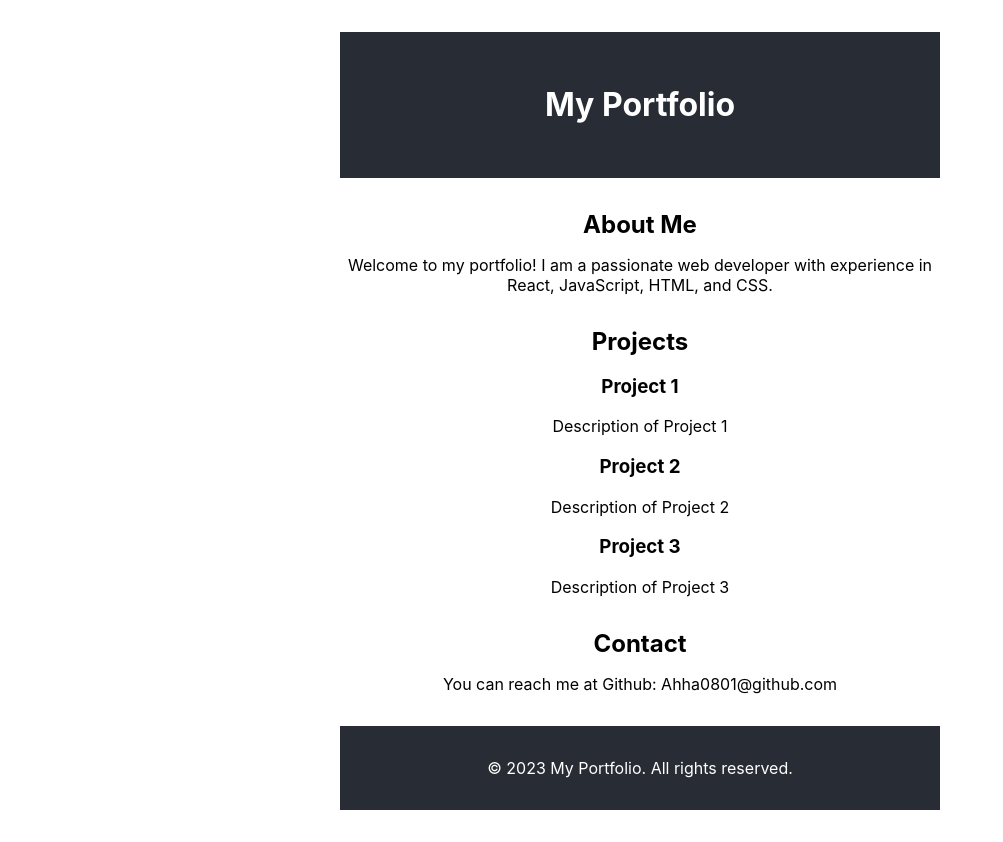
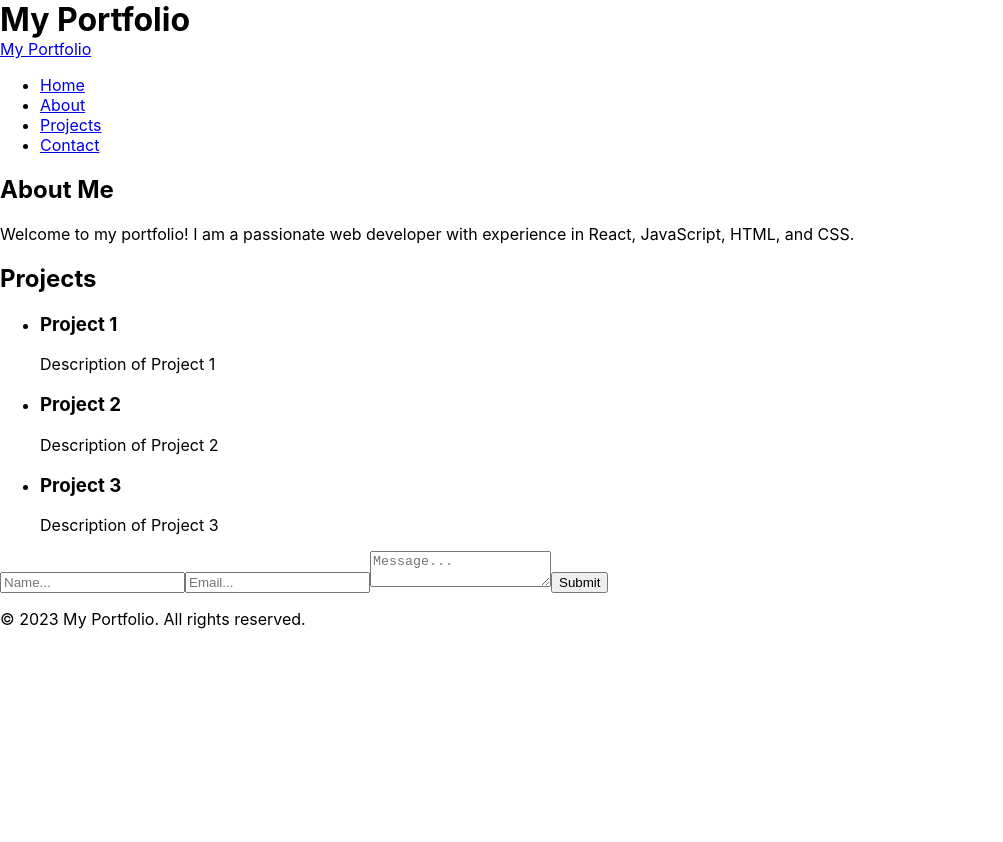
Before and after one commit to Ahha0801/React_Portfolio, a React (Create React App) app: page / in a window 1280 px wide. Shown: the whole page, without its empty margins (0-1003 px from the left). After the commit the page ends 800 px from the top, so only its background shows below. Built offline with nearby package versions, Linux system fonts and the light colour scheme.

Commit message:
set up components

```diff
--- a/package.json
+++ b/package.json
@@ -3,6 +3,7 @@
   "version": "0.1.0",
   "private": true,
   "dependencies": {
+    "@formspree/react": "^2.4.1",
     "@testing-library/jest-dom": "^5.16.5",
     "@testing-library/react": "^13.4.0",
     "@testing-library/user-event": "^13.5.0",
--- a/src/App.css
+++ b/src/App.css
@@ -1,40 +1,4 @@
-.App {
-  text-align: center;
-  margin: 2rem auto;
-  max-width: 600px;
-  padding: 0 1rem;
-}
-
-.App header {
-  background-color: #282c34;
-  padding: 2rem;
-  color: white;
-}
-
-.App main {
-  margin-top: 2rem;
-}
-
-.App section {
-  margin-bottom: 2rem;
-}
-
-.App h2 {
-  margin-bottom: 1rem;
-}
-
-.App ul {
-  list-style: none;
+body, html, h1 {
+  margin: 0;
   padding: 0;
 }
-
-.App li {
-  margin-bottom: 1rem;
-}
-
-.App footer {
-  margin-top: 2rem;
-  background-color: #282c34;
-  padding: 1rem;
-  color: white;
-}
--- a/src/App.js
+++ b/src/App.js
@@ -1,5 +1,10 @@
 import React from 'react';
 import './App.css';
+import Navbar from "./components/Navbar"
+import About from "./components/About"
+import Projects from "./components/Projects"
+import Contact from "./components/Contact"
+import Footer from "./components/Footer"
 
 function App() {
   return (
@@ -7,41 +12,13 @@ function App() {
       <header className="App-header">
         <h1>My Portfolio</h1>
       </header>
+      <Navbar />
       <main>
-        <section>
-          <h2>About Me</h2>
-          <p>
-            Welcome to my portfolio! I am a passionate web developer with experience in React, JavaScript, HTML, and CSS.
-          </p>
-        </section>
-        <section>
-          <h2>Projects</h2>
-          <ul>
-            <li>
-              <h3>Project 1</h3>
-              <p>Description of Project 1</p>
-            </li>
-            <li>
-              <h3>Project 2</h3>
-              <p>Description of Project 2</p>
-            </li>
-            <li>
-              <h3>Project 3</h3>
-              <p>Description of Project 3</p>
-            </li>
-          </ul>
-        </section>
-        <section>
-          <h2>Contact</h2>
-          <p>
-            You can reach me at
-            Github: Ahha0801@github.com
-          </p>
-        </section>
+      <About />
+        <Projects />
+      <Contact />
       </main>
-      <footer>
-        <p>&copy; 2023 My Portfolio. All rights reserved.</p>
-      </footer>
+      <Footer />
     </div>
   );
 }
--- /dev/null
+++ b/src/components/About.js
@@ -0,0 +1,11 @@
+function About() {
+    return (
+        <section>
+          <h2>About Me</h2>
+          <p>
+            Welcome to my portfolio! I am a passionate web developer with experience in React, JavaScript, HTML, and CSS.
+          </p>
+        </section>
+    )
+}
+export default About;
--- /dev/null
+++ b/src/components/Contact.js
@@ -0,0 +1,26 @@
+import React from "react";
+import { useForm, ValidationError } from "@formspree/react";
+
+function Contact() {
+  const [state, handleSubmit] = useForm("mvonjglr");
+  if (state.succeeded) {
+    return (
+      <p>Thanks for reaching out! I'll get back to you as soon as I can!</p>
+    );
+  }
+  return (
+    <form onSubmit={handleSubmit}>
+      <input id="name" type="name" name="name" placeholder="Name..." />
+      <ValidationError prefix="Name" field="name" errors={state.errors} />
+      <input id="email" type="email" name="email" placeholder="Email..." />
+      <ValidationError prefix="Email" field="email" errors={state.errors} />
+      <textarea id="message" name="message" placeholder="Message..." />
+      <ValidationError prefix="Message" field="message" errors={state.errors} />
+      <button type="submit" disabled={state.submitting}>
+        Submit
+      </button>
+    </form>
+  );
+}
+
+export default Contact;
--- /dev/null
+++ b/src/components/Footer.js
@@ -0,0 +1,9 @@
+function Footer() {
+  return (
+    <footer>
+      <p>&copy; 2023 My Portfolio. All rights reserved.</p>
+    </footer>
+  );
+}
+
+export default Footer;
--- a/src/navbar.css
+++ b/src/components/Navbar.js
@@ -1,5 +1,4 @@
 import React from 'react';
-import './navbar.css';
 
 function Navbar() {
   return (
--- /dev/null
+++ b/src/components/Projects.js
@@ -0,0 +1,23 @@
+function Projects() {
+  return (
+    <section>
+      <h2>Projects</h2>
+      <ul>
+        <li>
+          <h3>Project 1</h3>
+          <p>Description of Project 1</p>
+        </li>
+        <li>
+          <h3>Project 2</h3>
+          <p>Description of Project 2</p>
+        </li>
+        <li>
+          <h3>Project 3</h3>
+          <p>Description of Project 3</p>
+        </li>
+      </ul>
+    </section>
+  );
+}
+
+export default Projects;
```
Also changed, not shown: 1 other file (tests, documents, lock files or other folders).
